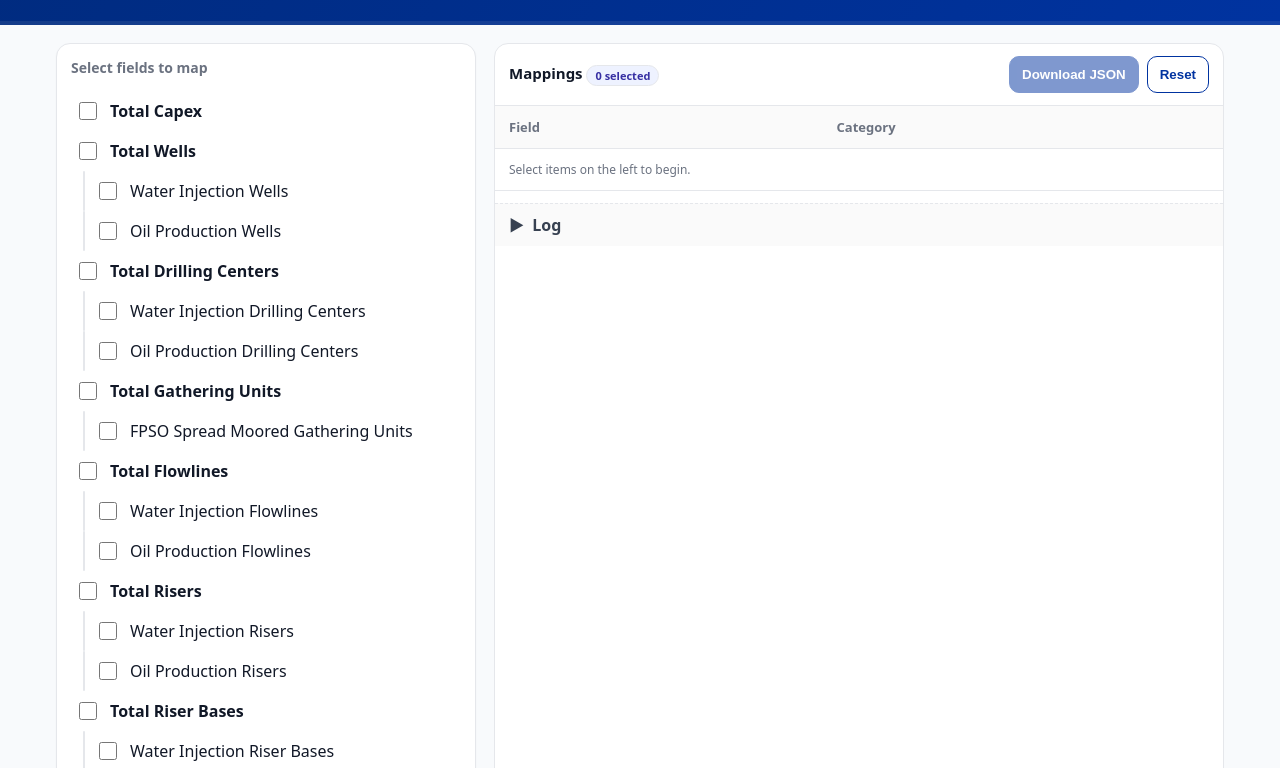
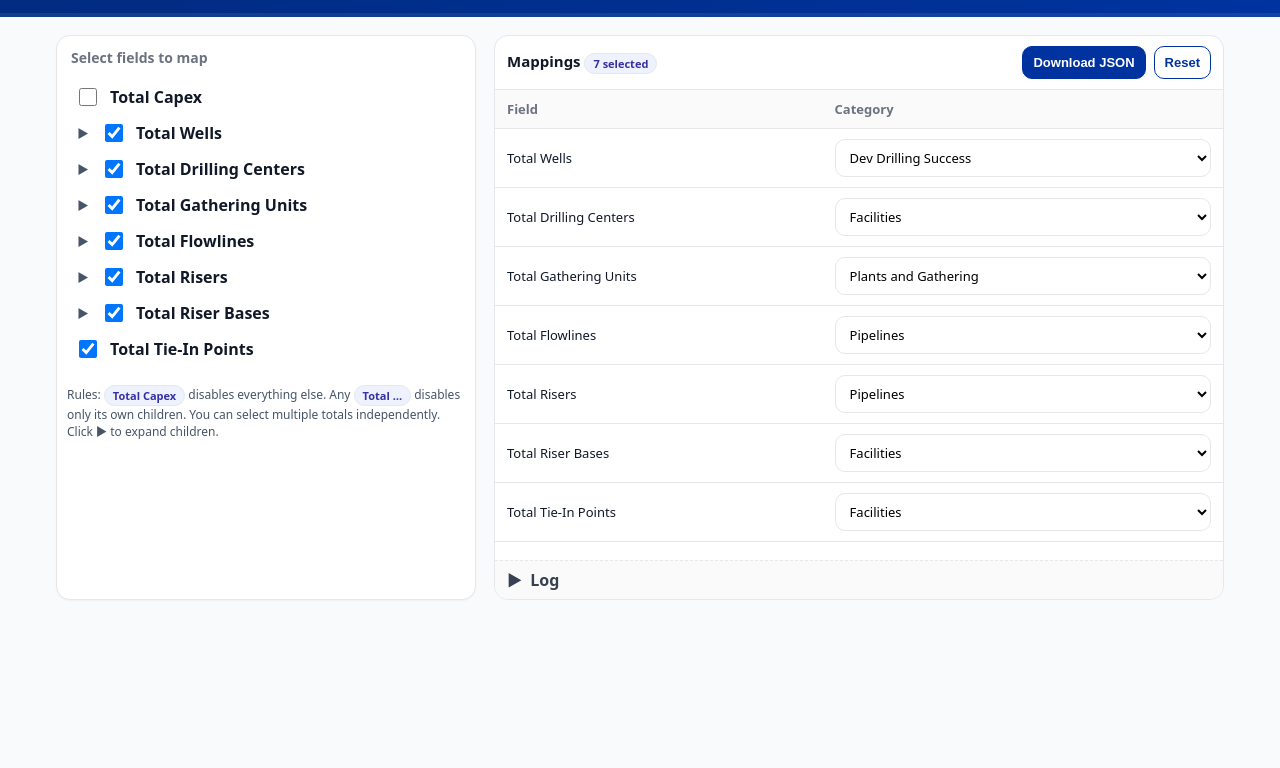
Before and after one commit to pmachado333/Cost_mapping, a plain HTML site: page index.html in a window 1280 px wide. Shown: the part 88-856 px from the top of the page. After the commit the page ends 800 px from the top, so only its background shows below. Drawn offline with Linux system fonts and the light colour scheme.

Commit message:
improved UX

```diff
--- a/index.html
+++ b/index.html
@@ -6,16 +6,8 @@
   <meta name="viewport" content="width=device-width, initial-scale=1" />
   <style>
     :root{
-      /* SLB-inspired palette (approx) */
-      --slb-blue-800:#002b7f;
-      --slb-blue-700:#0033a0;
-      --slb-blue-050:#eaf1ff;
-      --ink:#0b1736;
-      --muted:#6b7280;
-      --border:#e5e7eb;
-      --bg:#f8fafc;
-      --ok:#0ea5e9;
-      --warn:#ea580c;
+      --slb-blue-800:#002b7f; --slb-blue-700:#0033a0; --slb-blue-050:#eaf1ff;
+      --muted:#6b7280; --border:#e5e7eb; --bg:#f8fafc; --warn:#ea580c;
       --radius:14px;
     }
     *{box-sizing:border-box}
@@ -25,9 +17,7 @@
     }
     header{
       background:linear-gradient(120deg,var(--slb-blue-800),var(--slb-blue-700));
-      color:#fff; padding:24px 20px;
-      border-bottom:4px solid rgba(255,255,255,.08);
-      position:sticky; top:0; z-index:10;
+      color:#fff; padding:20px 16px; border-bottom:4px solid rgba(255,255,255,.08);
     }
     header .title{font-weight:700; font-size:clamp(22px,3vw,28px); letter-spacing:.2px}
     header .subtitle{opacity:.9; margin-top:4px; font-size:14px}
@@ -38,16 +28,18 @@
     }
     @media (max-width:900px){ .container{ grid-template-columns: 1fr; } }
 
-    /* Left: selector tree */
+    /* Left: selector tree (pretty indented list) */
     .panel{
       background:#fff; border:1px solid var(--border); border-radius:var(--radius);
       box-shadow:0 1px 2px rgba(0,0,0,.04);
     }
     .panel h3{
-      margin:0; padding:14px 14px 8px; font-size:14px; color:var(--muted); font-weight:600;
+      margin:0; padding:12px 14px 6px; font-size:14px; color:var(--muted); font-weight:600;
     }
-    .tree{ padding:6px 10px 14px; }
-    .node{ display:flex; align-items:center; gap:10px; padding:8px 8px; border-radius:10px; }
+    .tree{ padding:6px 10px 12px; }
+
+    /* Nodes */
+    .node{ display:flex; align-items:center; gap:10px; padding:6px 8px; border-radius:10px; }
     .node:hover{ background:var(--slb-blue-050); }
     .node input[type="checkbox"]{ width:18px; height:18px; }
     .node label{ flex:1; cursor:pointer; }
@@ -59,29 +51,39 @@
       border-radius:2px;
     }
     .disabled label{ color:#9ca3af; }
-    .disabled{ opacity:.7 }
-    .small{ font-size:12px; color:var(--muted); margin:6px 10px 0 10px }
+    .disabled{ opacity:.75 }
+    .small{ font-size:12px; color:#475569; margin:6px 10px 10px 10px }
+
+    /* Collapsible groups */
+    .group{ margin:0; padding:0; }
+    .group .children{ display:block; }
+    .group[aria-expanded="false"] .children{ display:none; }
+    .twisty{
+      width:16px; flex:0 0 16px; text-align:center; cursor:pointer; user-select:none;
+      color:#475569; font-size:12px;
+    }
+    .twisty:focus{ outline:2px solid #c7d2fe; border-radius:4px; }
+    .group[aria-expanded="true"] .twisty{ transform:rotate(90deg); }
 
     /* Right: mapping */
     .map-panel{ background:#fff; border:1px solid var(--border); border-radius:var(--radius); overflow:hidden }
-    .map-head{ display:flex; align-items:center; justify-content:space-between; padding:12px 14px; border-bottom:1px solid var(--border) }
+    .map-head{ display:flex; align-items:center; justify-content:space-between; padding:10px 12px; border-bottom:1px solid var(--border) }
     .map-head h3{ margin:0; font-size:15px }
     .actions{ display:flex; gap:8px; align-items:center }
     button,.link{
-      border:1px solid var(--slb-blue-700); background:var(--slb-blue-700); color:#fff; padding:10px 12px; border-radius:10px;
-      font-weight:600; cursor:pointer;
+      border:1px solid var(--slb-blue-700); background:var(--slb-blue-700); color:#fff; padding:8px 10px; border-radius:10px;
+      font-weight:600; cursor:pointer; font-size:13px;
     }
     button:disabled{ opacity:.5; cursor:not-allowed; }
-    .link{ background:transparent; color:var(--slb-blue-700) }
+    .link{ background:transparent; color:#0033a0 }
     .table{ width:100%; border-collapse:collapse; }
-    .table th,.table td{ padding:12px 14px; border-bottom:1px solid var(--border); text-align:left; }
-    .table th{ background:#fafafa; font-size:13px; color:var(--muted); }
+    .table th,.table td{ padding:10px 12px; border-bottom:1px solid var(--border); text-align:left; font-size:13px }
+    .table th{ background:#fafafa; color:var(--muted); }
     select{
-      width:100%; padding:10px 12px; border:1px solid var(--border); border-radius:10px; background:#fff;
-      font:inherit;
+      width:100%; padding:8px 10px; border:1px solid var(--border); border-radius:10px; background:#fff; font:inherit;
     }
-    .hint{ font-size:12px; color:var(--muted); padding:10px 14px }
-    .error{ color:var(--warn); font-size:12px; margin-top:6px }
+    .hint{ font-size:12px; color:var(--muted); padding:8px 12px }
+    .error{ color:#ea580c; font-size:12px; margin-top:6px; padding:0 12px 12px }
 
     .pill{
       display:inline-block; padding:2px 8px; border-radius:999px; background:#eef2ff; color:#3730a3; font-size:11px; font-weight:700;
@@ -89,25 +91,16 @@
     }
 
     /* Log panel */
-    .log{
-      border-top:1px dashed var(--border);
-      background:#fafafa;
-    }
-    .log-head{
-      display:flex; align-items:center; gap:8px; padding:10px 14px; cursor:pointer; user-select:none;
-      font-weight:700; color:#374151;
-    }
-    .log-head .chev{ transition:transform .18s ease; }
+    .log{ border-top:1px dashed var(--border); background:#fafafa; }
+    .log-head{ display:flex; align-items:center; gap:8px; padding:8px 12px; cursor:pointer; user-select:none; font-weight:700; color:#374151; }
+    .chev{ transition:transform .18s ease; }
     .log[aria-expanded="true"] .chev{ transform:rotate(90deg); }
-    .log-body{
-      display:none; padding:0 14px 14px;
-    }
+    .log-body{ display:none; padding:0 12px 12px; }
     .log[aria-expanded="true"] .log-body{ display:block; }
     pre{
-      margin:0; padding:12px; background:#0b1220; color:#e5e7eb; border-radius:10px; overflow:auto;
-      border:1px solid #111827;
-      font-family: ui-monospace, SFMono-Regular, Menlo, Consolas, "Liberation Mono", monospace;
-      font-size:12px; line-height:1.5;
+      margin:0; padding:10px; background:#0b1220; color:#e5e7eb; border-radius:10px; overflow:auto; border:1px solid #111827;
+      font-family: ui-monospace, SFMono-Regular, Menlo, Consolas, "Liberation Mono", monospace; font-size:12px; line-height:1.45;
+      max-height:180px;
     }
   </style>
 </head>
@@ -122,8 +115,10 @@
     <section class="panel" aria-label="Field selector">
       <h3>Select fields to map</h3>
       <div id="tree" class="tree"></div>
-      <div class="small">Rules: <span class="pill">Total Capex</span> disables everything else. Any <span class="pill">Total …</span> disables only its own children.</div>
-      <div class="small">You can select multiple totals independently.</div>
+      <div class="small">
+        Rules: <span class="pill">Total Capex</span> disables everything else. Any <span class="pill">Total …</span> disables only its own children.
+        You can select multiple totals independently. Click ▶ to expand children.
+      </div>
     </section>
 
     <!-- Right: mapping table + actions -->
@@ -132,14 +127,14 @@
         <h3>Mappings <span id="selCount" class="pill">0 selected</span></h3>
         <div class="actions">
           <button id="downloadBtn" disabled>Download JSON</button>
-          <button class="link" id="resetBtn" type="button" title="Clear all selections">Reset</button>
+          <button class="link" id="resetBtn" type="button" title="Restore defaults">Reset</button>
         </div>
       </div>
       <table class="table" id="mapTable" role="table" aria-label="Selected fields to map">
         <thead><tr><th style="width:45%">Field</th><th>Category</th></tr></thead>
         <tbody id="mapBody"><tr><td colspan="2" class="hint">Select items on the left to begin.</td></tr></tbody>
       </table>
-      <div id="errors" style="padding:0 14px 12px"></div>
+      <div id="errors" class="error" aria-live="polite"></div>
 
       <!-- Log (collapsed by default) -->
       <div id="log" class="log" aria-expanded="false">
@@ -161,11 +156,20 @@
       "Platforms","Plants and Gathering","Pipelines","Abandonment"
     ];
 
+    // Leaves incl. Gas + WAG variants (kept for safety)
     const LEAVES = [
-      "Water Injection Wells","Water Injection Drilling Centers","FPSO Spread Moored Gathering Units",
-      "Water Injection Flowlines","Water Injection Risers","Water Injection Riser Bases",
-      "Oil Production Wells","Oil Production Drilling Centers","Oil Production Flowlines",
-      "Oil Production Risers","Oil Production Riser Bases"
+      // Wells
+      "Oil Production Wells","Gas Production Wells","Water Injection Wells","Gas Injection Wells","WAG Injection Wells",
+      // Drilling Centers
+      "Oil Production Drilling Centers","Gas Production Drilling Centers","Water Injection Drilling Centers","Gas Injection Drilling Centers","WAG Injection Drilling Centers",
+      // Gathering Units
+      "FPSO Spread Moored Gathering Units",
+      // Flowlines
+      "Oil Production Flowlines","Gas Production Flowlines","Water Injection Flowlines","Gas Injection Flowlines","WAG Injection Flowlines",
+      // Risers
+      "Oil Production Risers","Gas Production Risers","Water Injection Risers","Gas Injection Risers","WAG Injection Risers",
+      // Riser Bases
+      "Oil Production Riser Bases","Gas Production Riser Bases","Water Injection Riser Bases","Gas Injection Riser Bases","WAG Injection Riser Bases"
     ];
 
     const TOTALS_SECOND_LEVEL = [
@@ -173,19 +177,41 @@
       "Total Flowlines","Total Risers","Total Riser Bases","Total Tie-In Points"
     ];
 
+    // Default PEEP-style category suggestions for totals
+    const DEFAULT_TOTAL_CATEGORY = {
+      "Total Wells": "Dev Drilling Success",
+      "Total Drilling Centers": "Facilities",
+      "Total Gathering Units": "Plants and Gathering",
+      "Total Flowlines": "Pipelines",
+      "Total Risers": "Pipelines",
+      "Total Riser Bases": "Facilities",
+      "Total Tie-In Points": "Facilities"
+    };
+
     const ALL_KEYS = ["Total Capex", ...TOTALS_SECOND_LEVEL, ...LEAVES];
 
+    // Map totals → children (unsorted; sorted at render)
     const CHILDREN = {
-      "Total Wells": ["Water Injection Wells","Oil Production Wells"],
-      "Total Drilling Centers": ["Water Injection Drilling Centers","Oil Production Drilling Centers"],
-      "Total Gathering Units": ["FPSO Spread Moored Gathering Units"],
-      "Total Flowlines": ["Water Injection Flowlines","Oil Production Flowlines"],
-      "Total Risers": ["Water Injection Risers","Oil Production Risers"],
-      "Total Riser Bases": ["Water Injection Riser Bases","Oil Production Riser Bases"],
+      "Total Wells": [
+        "Oil Production Wells","Gas Production Wells","Water Injection Wells","Gas Injection Wells","WAG Injection Wells"
+      ],
+      "Total Drilling Centers": [
+        "Oil Production Drilling Centers","Gas Production Drilling Centers","Water Injection Drilling Centers","Gas Injection Drilling Centers","WAG Injection Drilling Centers"
+      ],
+      "Total Gathering Units": [
+        "FPSO Spread Moored Gathering Units"
+      ],
+      "Total Flowlines": [
+        "Oil Production Flowlines","Gas Production Flowlines","Water Injection Flowlines","Gas Injection Flowlines","WAG Injection Flowlines"
+      ],
+      "Total Risers": [
+        "Oil Production Risers","Gas Production Risers","Water Injection Risers","Gas Injection Risers","WAG Injection Risers"
+      ],
+      "Total Riser Bases": [
+        "Oil Production Riser Bases","Gas Production Riser Bases","Water Injection Riser Bases","Gas Injection Riser Bases","WAG Injection Riser Bases"
+      ],
       "Total Tie-In Points": []
     };
-
-    const TOTALS = new Set(["Total Capex", ...TOTALS_SECOND_LEVEL]);
 
     // --- State --------------------------------------------------------------
     const state = {
@@ -201,12 +227,28 @@
     const downloadBtn = document.getElementById("downloadBtn");
     const resetBtn = document.getElementById("resetBtn");
     const selCountEl = document.getElementById("selCount");
-
     const logEl = document.getElementById("log");
     const logHead = document.getElementById("logHead");
     const logPre = document.getElementById("logPre");
 
-    // --- Build tree UI ------------------------------------------------------
+    // --- Helpers ------------------------------------------------------------
+    function kindPriority(name){
+      if(/Oil Production/.test(name)) return 0;
+      if(/Gas Production/.test(name)) return 1;
+      if(/Water Injection/.test(name)) return 2;
+      if(/Gas Injection/.test(name)) return 3;
+      if(/WAG Injection/.test(name)) return 4;
+      return 50;
+    }
+    function sortChildren(list){
+      return [...list].sort((a,b)=>{
+        const da = kindPriority(a), db = kindPriority(b);
+        if(da !== db) return da - db;
+        return a.localeCompare(b);
+      });
+    }
+
+    // --- Build tree UI (with collapsible groups) ---------------------------
     function createNode(key, level){
       const id = `cb-${key.replace(/\s+/g,'-').toLowerCase()}`;
       const wrap = document.createElement("div");
@@ -217,39 +259,75 @@
       cb.type = "checkbox"; cb.id = id; cb.dataset.key = key;
 
       const label = document.createElement("label");
-      label.htmlFor = id; label.textContent = key;
+      label.htmlFor = id; label.textContent = key; label.title = key;
 
       cb.addEventListener("change", () => onToggle(key, cb.checked));
       wrap.append(cb, label);
       return wrap;
     }
 
+    function createGroup(total){
+      const group = document.createElement("div");
+      group.className = "group";
+      group.dataset.total = total;
+      group.setAttribute("aria-expanded","false"); // collapsed by default
+
+      // Header row (lvl-1) with chevron
+      const header = createNode(total, 1);
+      const twisty = document.createElement("span");
+      twisty.className = "twisty";
+      twisty.setAttribute("role","button");
+      twisty.setAttribute("tabindex","0");
+      twisty.setAttribute("aria-label",`Toggle ${total}`);
+      twisty.textContent = "▶";
+      twisty.addEventListener("click", ()=> toggleGroup(group));
+      twisty.addEventListener("keydown", (e)=>{
+        if(e.key === "Enter" || e.key === " "){ e.preventDefault(); toggleGroup(group); }
+      });
+      header.prepend(twisty); // chevron before checkbox
+      group.append(header);
+
+      // Children container
+      const childrenWrap = document.createElement("div");
+      childrenWrap.className = "children";
+      const kids = sortChildren(CHILDREN[total] || []);
+      for(const leaf of kids){
+        childrenWrap.append(createNode(leaf, 2));
+      }
+      group.append(childrenWrap);
+      return group;
+    }
+
+    function toggleGroup(groupEl){
+      const expanded = groupEl.getAttribute("aria-expanded") === "true";
+      groupEl.setAttribute("aria-expanded", String(!expanded));
+    }
+
     function renderTree(){
       treeEl.innerHTML = "";
 
-      // Level 0: Total Capex
-      const n0 = createNode("Total Capex", 0);
-      treeEl.append(n0);
+      // Level 0: Total Capex (no children)
+      treeEl.append(createNode("Total Capex", 0));
 
-      // Level 1 totals with their level 2 children
+      // Level 1 totals: groups if they have children, otherwise plain node
       for(const total of TOTALS_SECOND_LEVEL){
-        const n1 = createNode(total, 1);
-        treeEl.append(n1);
-
-        for(const leaf of CHILDREN[total]){
-          const n2 = createNode(leaf, 2);
-          treeEl.append(n2);
+        const kids = CHILDREN[total] || [];
+        if(kids.length){
+          treeEl.append(createGroup(total));
+        } else {
+          treeEl.append(createNode(total, 1));
         }
       }
 
-      // Any leaf not covered above (safety)
-      const coveredLeaves = new Set(Object.values(CHILDREN).flat());
-      for(const orphan of LEAVES.filter(k => !coveredLeaves.has(k))){
+      // Any leaf not covered above (safety; not collapsed)
+      const covered = new Set(Object.values(CHILDREN).flat());
+      const orphans = LEAVES.filter(k => !covered.has(k));
+      for(const orphan of sortChildren(orphans)){
         treeEl.append(createNode(orphan, 2));
       }
     }
 
-    // --- Event logic --------------------------------------------------------
+    // --- Logic --------------------------------------------------------------
     function onToggle(key, isChecked){
       if(isChecked){ state.checked.add(key); }
       else{
@@ -263,21 +341,20 @@
 
     function recomputeDisabled(){
       state.disabled.clear();
+      const totalCapexOn = state.checked.has("Total Capex");
 
-      const totalCapexOn = state.checked.has("Total Capex");
       if(totalCapexOn){
-        // Blocks everything else
         for(const k of ALL_KEYS){ if(k!=="Total Capex") state.disabled.add(k); }
       } else {
-        // Blocks only children of checked second-level totals
-        for(const t of TOTALS_SECOND_LEVEL){
+        for(const t of Object.keys(CHILDREN)){
+          if(t === "Total Capex") continue;
           if(state.checked.has(t)){
             for(const child of CHILDREN[t] || []) state.disabled.add(child);
           }
         }
       }
 
-      // Unselect anything that just became disabled
+      // Ensure disabled items are not selected
       for(const k of state.disabled){
         if(state.checked.has(k)){
           state.checked.delete(k);
@@ -286,7 +363,6 @@
       }
     }
 
-    // --- Mapping table ------------------------------------------------------
     function renderMapping(){
       mapBody.innerHTML = "";
       const selected = Array.from(state.checked);
@@ -295,13 +371,17 @@
         mapBody.innerHTML = `<tr><td colspan="2" class="hint">Select items on the left to begin.</td></tr>`;
         downloadBtn.disabled = true;
         selCountEl.textContent = "0 selected";
-        updatePreview(); // keep Log consistent
+        updatePreview();
         return;
       }
 
+      const totals = selected.filter(k => k.startsWith("Total "));
+      const others = selected.filter(k => !k.startsWith("Total "));
+      const ordered = [...totals, ...others];
+
       selCountEl.textContent = `${selected.length} selected`;
 
-      for(const key of selected){
+      for(const key of ordered){
         const tr = document.createElement("tr");
 
         const tdLabel = document.createElement("td");
@@ -312,16 +392,13 @@
         const sel = document.createElement("select");
         sel.dataset.key = key;
         sel.append(new Option("— Select a category —",""));
-        for(const cat of CATEGORIES){
-          sel.append(new Option(cat, cat));
-        }
+        for(const cat of CATEGORIES){ sel.append(new Option(cat, cat)); }
         const current = state.mapping.get(key) || "";
         sel.value = current;
         sel.addEventListener("change", e=>{
           const v = e.target.value;
           if(v) state.mapping.set(key, v); else state.mapping.delete(key);
-          validate();
-          updatePreview(); // reflect change immediately
+          validate(); updatePreview();
         });
         tdSelect.appendChild(sel);
         tr.appendChild(tdSelect);
@@ -336,24 +413,12 @@
     function validate(){
       const selected = Array.from(state.checked);
       const missing = selected.filter(k => !state.mapping.has(k));
-      errorsEl.innerHTML = "";
-
-      if(missing.length){
-        const ul = document.createElement("ul");
-        ul.className = "error";
-        ul.style.paddingLeft = "18px";
-        const li = document.createElement("li");
-        li.textContent = `Choose a category for: ${missing.join(", ")}`;
-        ul.appendChild(li);
-        errorsEl.appendChild(ul);
-      }
-
+      errorsEl.textContent = missing.length ? `Choose a category for: ${missing.join(", ")}` : "";
       downloadBtn.disabled = missing.length > 0 || selected.length === 0;
     }
 
     // --- Log (JSON preview) -------------------------------------------------
     function updatePreview(){
-      // Show null for unmapped selections (why: visibility into pending choices)
       const obj = {};
       for(const k of state.checked){
         obj[k] = state.mapping.has(k) ? state.mapping.get(k) : null;
@@ -365,42 +430,26 @@
       const expanded = logEl.getAttribute("aria-expanded") === "true";
       logEl.setAttribute("aria-expanded", String(!expanded));
     }
-
     logHead.addEventListener("click", toggleLog);
     logHead.addEventListener("keydown", (e)=>{ if(e.key === "Enter" || e.key === " "){ e.preventDefault(); toggleLog(); } });
 
-    // --- Controls -----------------------------------------------------------
+    // --- Actions ------------------------------------------------------------
     downloadBtn.addEventListener("click", ()=>{
       const obj = {};
-      for(const k of state.checked){
-        obj[k] = state.mapping.get(k);
-      }
+      for(const k of state.checked){ obj[k] = state.mapping.get(k); }
       const blob = new Blob([JSON.stringify(obj,null,2)], {type:"application/json"});
       const a = document.createElement("a");
       a.href = URL.createObjectURL(blob);
       a.download = "cost-mapping.json";
-      document.body.appendChild(a);
-      a.click();
-      URL.revokeObjectURL(a.href);
-      a.remove();
+      document.body.appendChild(a); a.click(); URL.revokeObjectURL(a.href); a.remove();
     });
 
-    resetBtn.addEventListener("click", ()=>{
-      state.checked.clear();
-      state.disabled.clear();
-      state.mapping.clear();
-      refreshUI();
-      renderMapping();
-      // keep Log minimized and refreshed
-      logEl.setAttribute("aria-expanded","false");
-      updatePreview();
-    });
+    resetBtn.addEventListener("click", initDefaults); // restore defaults
 
-    // --- UI refresh ---------------------------------------------------------
+    // --- UI sync ------------------------------------------------------------
     function refreshUI(){
       const selected = new Set(state.checked);
       const disabled = new Set(state.disabled);
-
       for(const node of treeEl.querySelectorAll(".node")){
         const key = node.dataset.key;
         const cb = node.querySelector("input[type=checkbox]");
@@ -412,11 +461,34 @@
       }
     }
 
+    // --- Defaults -----------------------------------------------------------
+    function initDefaults(){
+      state.checked.clear();
+      state.disabled.clear();
+      state.mapping.clear();
+
+      // Pre-check all second-level totals and set default categories
+      for(const t of TOTALS_SECOND_LEVEL){
+        state.checked.add(t);
+        if(DEFAULT_TOTAL_CATEGORY[t]) state.mapping.set(t, DEFAULT_TOTAL_CATEGORY[t]);
+      }
+
+      recomputeDisabled();
+      refreshUI();
+      renderMapping();
+
+      // Collapse all groups on init/reset
+      for(const g of treeEl.querySelectorAll(".group")){
+        g.setAttribute("aria-expanded","false");
+      }
+
+      logEl.setAttribute("aria-expanded","false");
+      updatePreview();
+    }
+
     // --- Init ---------------------------------------------------------------
     renderTree();
-    recomputeDisabled();
-    refreshUI();
-    updatePreview(); // initialize Log content
+    initDefaults();
   </script>
 </body>
 </html>
```
